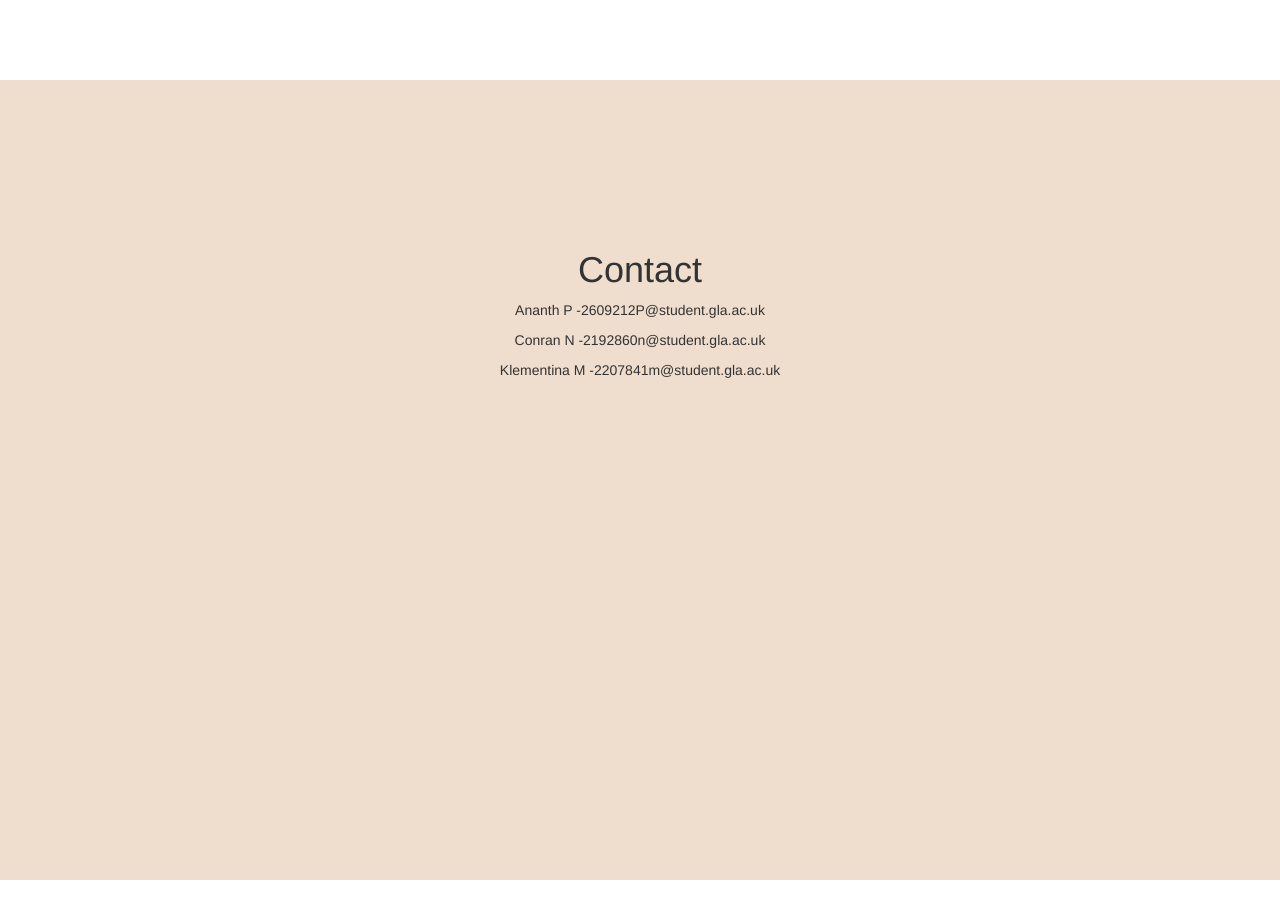
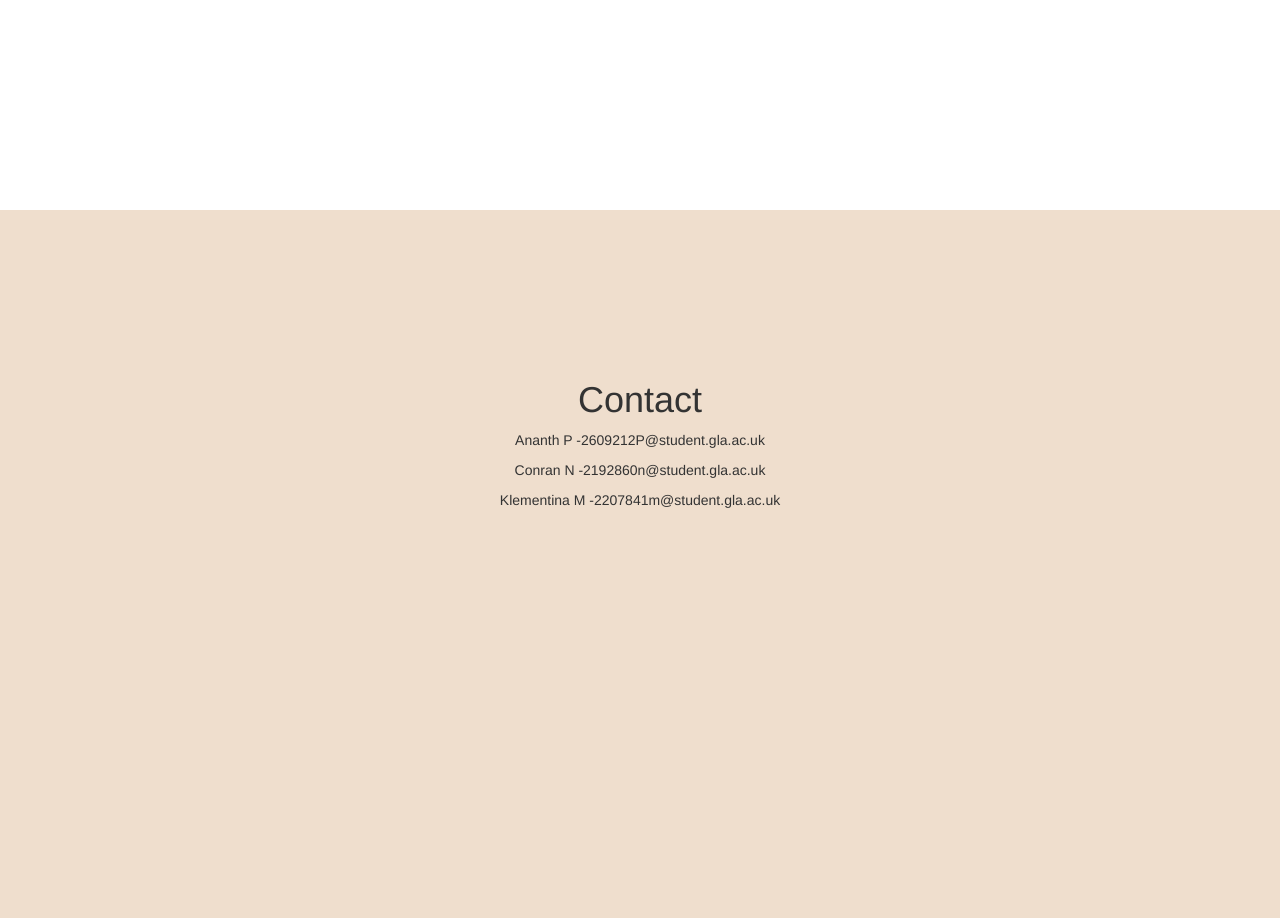
Before and after one commit to ananthp189/residuals, a plain HTML site: page index.html in a window 1280 px wide. Shown: the part 3120-4038 px from the top of the page. Before the commit the page ends 4000 px from the top, so only its background shows below. Drawn offline with Linux system fonts and the light colour scheme; a script that the page names is missing.

Commit message:
fixed chrome issues

```diff
--- a/index.html
+++ b/index.html
@@ -151,7 +151,8 @@
 
 	</Section>
 
-
+<br><br>
+<p>&nbsp;</p><p>&nbsp;</p><p>&nbsp;</p>
 
     <!-- Contact Section -->
     <section id="contact" class="contact-section">
```
